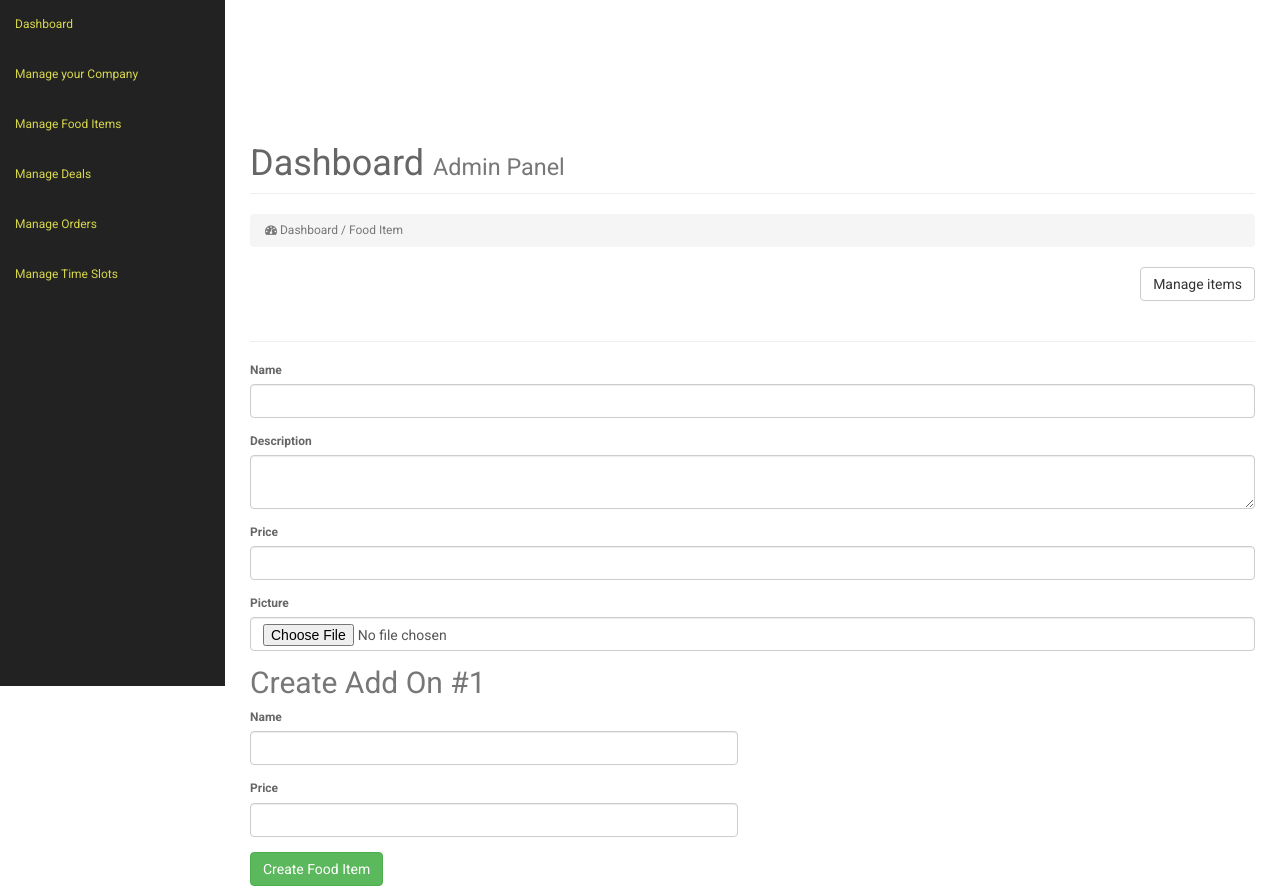
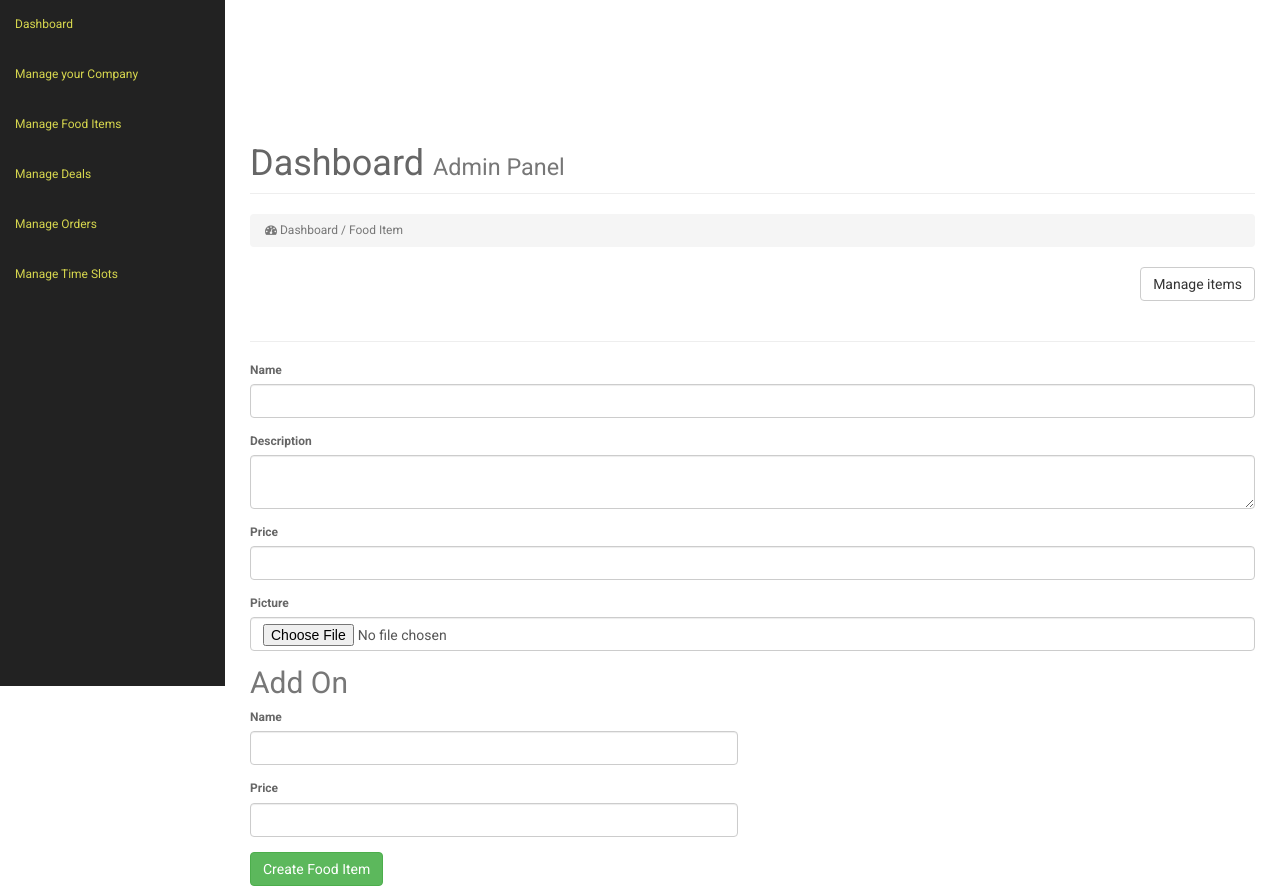
Before and after one commit to zaingz/Kater, a Rails app: page /admin/dashboard/shopkeeper/create_food_item/ in a window 1280 px wide. Shown: the part 114-1010 px from the top of the page. Run offline with Rails 7, Linux system fonts and the light colour scheme; a user stored in the database is signed in; tables that the repository leaves empty hold one stand-in row (values such as "Sample post"); some libraries are stand-ins or nearby versions.

Commit message:
add on test changed

```diff
--- a/app/views/dashboard/_create_food_item_form.html.erb
+++ b/app/views/dashboard/_create_food_item_form.html.erb
@@ -51,7 +51,7 @@
           <%end%>
         <%end%>
 
-        <h2 class="text-muted">Create Add On #1</h2>
+        <h2 class="text-muted">Add On</h2>
         <div class="form-group">
           <label for="exampleInputEmail1">Name</label>
           <%=f.text_field :name, class: "form-control"%>
```
